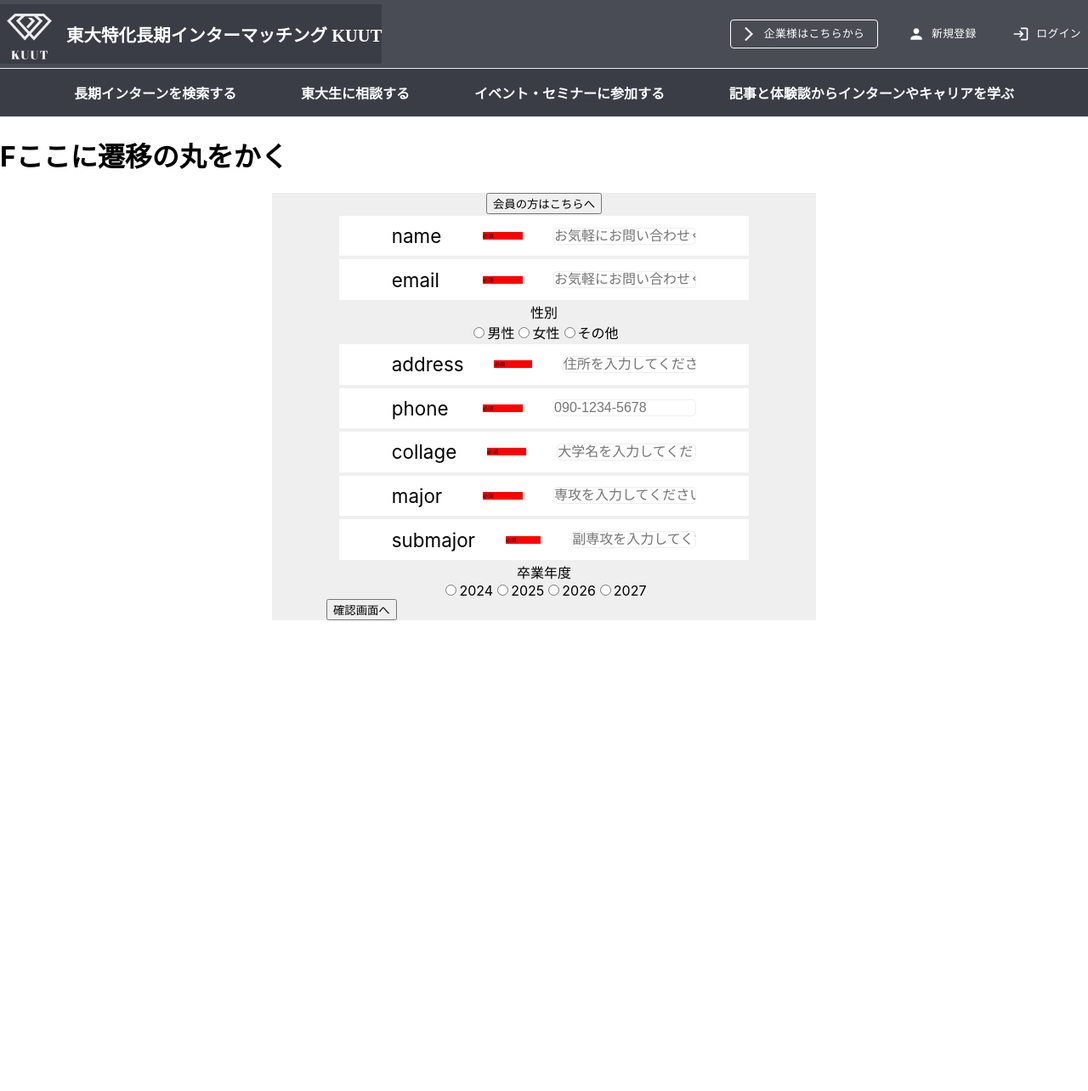
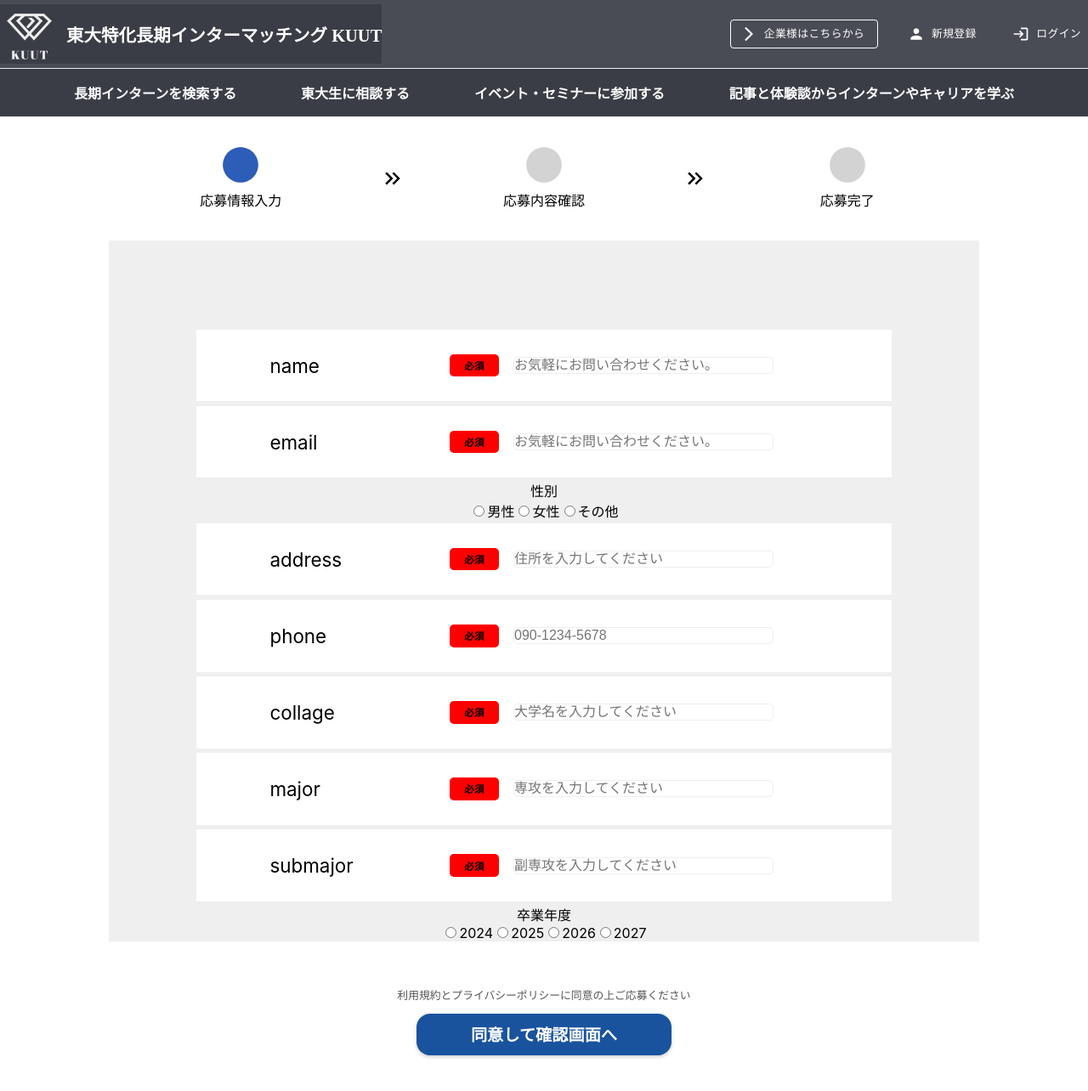
Before and after one commit to Maikooon/kuut-front, a React (Create React App) app: page /contact in a window 1280 px wide. Shown: the top 1284 px of the page at 85% size. Before the commit the page ends 800 px from the top, so only its background shows below. Built offline with nearby package versions, Linux system fonts and the light colour scheme.

Commit message:
add form
画面が遷移して、大きさの配置以外はできるようになった

```diff
--- /dev/null
+++ b/src/assets/styles/button/customCircleButton.css
@@ -0,0 +1,18 @@
+
+.styled-button {
+    width: 300px;
+    padding: 1% 1.2%;
+    border-radius: 100px; /* ボタンの丸み */
+    background: linear-gradient(#1976FF,#0048D5,#1976FF); /* グラデーション */
+    color: white;
+    font-size: 1.2em;
+    font-weight: bold;
+    border: none;
+    cursor: pointer;
+    box-shadow: 0px 2px 4px rgba(0, 0, 0, 0.2); /* ボタンの影 */
+  }
+
+  .styled-button:hover {
+    box-shadow: 0px 6px 12px rgba(0, 0, 0, 0.3); /* ホバー時の影 */
+    transform: translateY(-2px); /* ホバー時に少し浮かせる */
+  }
--- /dev/null
+++ b/src/assets/styles/button/customLectangleButton.css
@@ -0,0 +1,18 @@
+
+.styled-button {
+    width: 300px;
+    padding: 1% 1.2%;
+    border-radius: 16px; /* ボタンの丸み */
+    background: #19539E; /* グラデーション */
+    color: white;
+    font-size: 1.2em;
+    font-weight: bold;
+    border: none;
+    cursor: pointer;
+    box-shadow: 0px 2px 4px rgba(0, 0, 0, 0.2); /* ボタンの影 */
+  }
+
+  .styled-button:hover {
+    box-shadow: 0px 6px 12px rgba(0, 0, 0, 0.3); /* ホバー時の影 */
+    transform: translateY(-2px); /* ホバー時に少し浮かせる */
+  }
--- a/src/assets/styles/form/Form.css
+++ b/src/assets/styles/form/Form.css
@@ -1,25 +1,75 @@
-.form{
-    /* background-color: antiquewhite; */
-    width: 40vw;
+.formBox{
+    /* padding-left: 10%;
+    padding-right: 10%; */
+}
+
+.all{
+    /* width: 80%; */
+    width: 100%;
+    display: flex;
+    flex-direction: column;
+    /* align-items: center;
+    justify-content: center; */
+    /* padding-left: 10%;
+    padding-right: 10%; */
+}
+
+.webForm{
+
+    flex-direction: column;
     align-items: center;
     display: flex;
+    justify-content: center;
+    padding: 0;
+    /* padding-left: 10%;
+    padding-right: 10%; */
+    /* padding-top: 10%; */
+    padding-bottom: 10%;
+}
+
+.first{
+    width: 80vw;
+    display: flex;
+    align-items: center;
+    justify-content: center;
     flex-direction: column;
-    padding: 0;
-    margin:0 auto
+}
+
+.first p{
+    padding-top: 4%;
+    color: #555555;
+    font-size: 0.8em;
+}
+
+
+
+.form{
+    background-color: #EFEFEF;
+    width: 70%;
+    display: flex;
+    align-items: center;
+    flex-direction: column;
+    justify-content: center;
+    margin:0;
+    padding-left: 15%;
+    padding-right: 15%;
+    padding-top: 10%;
 }
 
 .form-detail{
-    width: 70%;
+    width: 90%;
     background-color: #FFFFFF;
     display: flex;
     align-items: center;
+    justify-content: space-between;
     /* justify-content: space-between; */
     padding: 2%;
     padding-left: 12%;
     padding-right: 12%;
-    /* border-bottom: 3px solid #EFEFEF; */
+    padding-top: 4%;
+    padding-bottom: 4%;
     margin: 0.4%;
-    gap:10%;
+    gap:4%;
 }
 
 .form-detail label{
@@ -28,14 +78,36 @@
     text-align: left;
 }
 
+.mustBox-form{
+    align-items: center;
+    display: flex;
+    /* justify-content: space-between; */
+    flex-direction: row;
+    width: 70%;
+    gap: 4%;
+
+}
+
 .mustBox{
-    width: 20%;
-    font-size: 0.4em;
-    /* text-align: left; */
+    width: fit-content;
+    height: 90%;
+    /* flex: content; */
+    justify-content: center;
+    align-items: center;
+    font-size: 0.6em;
+    text-align: center;
     background-color: red;
-    padding: 0;
+    padding-right: 4%;
+    padding-left: 4%;
+    padding-top: 1.2%;
+    padding-bottom: 1.2%;
     margin: 0%;
-    padding-right: -5%;
+    border-radius: 5px;
+}
+
+.form-detail .mustBox .must{
+    font-size: 1.2em;
+    font-weight: bold;
 }
 
 .form-detail input{
@@ -45,3 +117,159 @@
     border: 1px solid #EFEFEF;
     border-radius: 5px;
 }
+
+
+/* ここで横に並べるsテップの箱を用意sるう */
+.complete-form-step{
+    background-color: #FFFFFF;
+    display: flex;
+    align-items: top;
+    justify-content: center;
+    flex-direction: row;
+    gap: 4%;
+    padding: 2%;
+    padding-right: 4%;
+    padding-left: 4%;
+    margin: 0.4%;
+}
+
+.complete-form-step h3{
+    font-size: 1.4em;
+    color:#555555;
+    font-weight: normal;
+    text-align: center;
+    padding-top:2%;
+    margin: 0;
+}
+
+.complete-form-explain{
+    width: 90%;
+    display: flex;
+    flex-direction: column;
+    padding: 0%;
+    margin: 0%;
+}
+
+.complete-form-explain p{
+    height: fit-content;
+    background-color: #EFEFEF;
+    color:#555555 ;
+    font-size: 1.4em;
+    font-weight: bold;
+    text-align: left;
+    padding: 1%;
+    padding-left: 2%;
+    margin: 0;
+}
+
+.complete-form-explain-text p{
+    background-color:#FFFFFF;
+    color: #555555;
+    height: fit-content;
+    font-weight: normal;
+    font-size: 1.0em;
+    text-align: left;
+    padding: 1%;
+    padding-left: 2%;
+    margin: 0;
+}
+
+
+.complete-blank{
+    background-color: #19539E;
+    color: #FFFFFF;
+    display: flex;
+    align-items: left;
+    justify-content: center;
+    flex-direction: column;
+    margin-top: 5%;
+    padding-top: 1.6%;
+}
+
+
+.progress-bar{
+    display: flex;
+    align-items: center;
+    justify-content: center;
+    flex-direction: row;
+    gap: 4%;
+    padding: 2%;
+    padding-right: 4%;
+    padding-left: 4%;
+    margin: 0.4%;
+}
+
+.progress-box{
+    width: 20%;
+    display: flex;
+    align-items: center;
+    justify-content: center;
+    flex-direction: column;
+    gap: 0%;
+}
+.progress-box p{
+    margin: 0;
+    padding: 2%;
+}
+
+.arrow-box{
+    display: flex;
+    align-items: center;
+    justify-content: center;
+    flex-direction: row;
+    margin: 0;
+    padding: 0;
+}
+
+.confirm{
+    background-color: #EFEFEF;
+    width: 100%;
+    display: flex;
+    flex-direction: column;
+    align-items: center;
+}
+
+.confirm-form-detail{
+    width: 80%;
+    height: fit-content;
+    background-color: #FFFFFF;
+    display: flex;
+    align-items: center;
+    justify-content: left;
+    flex-direction: row;
+    /* justify-content: space-between; */
+    padding-left: 10%;
+    padding-right: 10%;
+    padding-left: 4%;
+    padding-right: 4%;
+    margin: 0.4%;
+    gap:12%;
+}
+
+.confirm-form-detail .text-box{
+    width:20%;
+    font-size: 1.0em;
+    text-align: left;
+    padding: 0;
+    margin: 0;
+}
+
+/* 完了ページ */
+.complete-message{
+    display: flex;
+    align-items: center;
+    justify-content: center;
+    flex-direction: column;
+    padding: 0;
+    margin: 0;
+}
+
+.complete-message h2{
+    margin: 0;
+    padding: 0;
+}
+
+.conplete-message h3{
+    margin: 0;
+    padding: 0;
+}
--- a/src/components/mui/CustomButton.jsx
+++ /dev/null
@@ -1,14 +0,0 @@
-// ここでよく使用するボタンを定義する
-
-import React from "react";
-import './../../assets/styles/eventCard.css';
-import frontImage from './../../assets/images/front-image.png';
-import FlagIcon from '@mui/icons-material/Flag';
-
-const CustomButton = ({ text, onClick }) => {
-    return (
-        <button onClick={onClick}>{text}</button>
-    );
-}
-
-export default CustomButton;
--- /dev/null
+++ b/src/components/mui/CustomCircleButton.jsx
@@ -0,0 +1,15 @@
+// ここでよく使用するボタンを定義する
+
+import React from "react";
+import "./../../assets/styles/button/customCircleButton.css";
+
+const CustomCircleButton = ({ text, onClick }) => {
+    return (
+      <button className="styled-button" onClick={onClick}>
+        {text}
+      </button>
+    );
+  };
+
+
+export default CustomCircleButton;
--- /dev/null
+++ b/src/components/mui/CustomLectangleButton.jsx
@@ -0,0 +1,15 @@
+// ここでよく使用するボタンを定義する
+
+import React from "react";
+import "./../../assets/styles/button/customLectangleButton.css";
+
+const CustomLectangleButton = ({ text, onClick }) => {
+    return (
+      <button className="styled-button" onClick={onClick}>
+        {text}
+      </button>
+    );
+  };
+
+
+export default CustomLectangleButton;
--- a/src/pages/ContactForm.js
+++ b/src/pages/ContactForm.js
@@ -6,24 +6,61 @@ import "swiper/css/pagination";
 import Header from '../components/layout/header';
 import "./../assets/styles/form/FormBox.css";
 import "./../assets/styles/form/Form.css"
-import CustomButton from "../components/mui/CustomButton";
+import CustomCircleButton from "../components/mui/CustomCircleButton";
+import CustomLectangleButton from "../components/mui/CustomLectangleButton";
+import CircleIcon from '@mui/icons-material/Circle';
+import KeyboardDoubleArrowRightIcon from '@mui/icons-material/KeyboardDoubleArrowRight';
 
-
-function idBeing() {
+const ArrowBox = () => {
   return (
-    <div>
-      <h1>お問い合わせフォーム</h1>
-      <Form />
+    <div class = "arrow-box">
+      <KeyboardDoubleArrowRightIcon sx={{ fontSize: 30, margin:0, padding:0}} />
     </div>
   )
+}
 
-}
+const ProgressBar = ({currentStatus}) => {
+  return (
+    <div class = "progress-bar">
+      <div class ="progress-box">
+        <CircleIcon
+          sx={{
+            fontSize: 50,
+            color: currentStatus >= 1 ? '#2C5DB7' : '#D3D3D3', // 色を動的に設定
+          }}
+        />
+        <p>応募情報入力</p>
+      </div>
+      <ArrowBox/>
+      <div class ="progress-box">
+        <CircleIcon
+          sx={{
+            fontSize: 50,
+            color: currentStatus >= 2 ? '#2C5DB7' : '#D3D3D3', // 色を動的に設定
+          }}
+        />
+        <p>応募内容確認</p>
+      </div>
+      <ArrowBox/>
+      <div class ="progress-box">
+        <CircleIcon
+          sx={{
+            fontSize: 50,
+            color: currentStatus >= 3 ? '#2C5DB7' : '#D3D3D3', // 色を動的に設定
+          }}
+        />
+        <p>応募完了</p>
+      </div>
+    </div>
+  );
+};
 
 //formの個別の処理
 function FormDetail({label, type, value, onChange, placeholder, required}) {
   return (
     <div class = 'form-detail'>
       <label htmlFor={label}>{label}</label>
+      <div class = "mustBox-form">
         <div class = "mustBox">
           {required && <span class = "must">必須</span>}
         </div>
@@ -35,60 +72,55 @@ function FormDetail({label, type, value, onChange, placeholder, required}) {
           placeholder={placeholder}
         />
       </div>
-  )
-}
-
-//確認画面のコンポーネント
-function Confirm ({name,email,sex,address,phone,collage,major,submajor,graduation}) {
-  const [isConfirmed, setIsConfirmed] = useState(false); // 確認画面表示用の状態
-  const [showForm, setShowForm] = useState(true); // フォーム表示用の状態
-  // 送信処理
-  const handleSubmit = async (e) => {
-    e.preventDefault(); // デフォルトのフォーム送信を防ぐ
-
-    const submitParams = new FormData();
-    submitParams.append("entry.364926296", name);
-    submitParams.append("entry.1330492735", email);
-    submitParams.append("entry.1296597994", sex);
-    submitParams.append("entry.1902996541", address);
-    submitParams.append("entry.1437423053", phone);
-    submitParams.append("entry.500636183", collage);
-    submitParams.append("entry.1872279197", major);
-    submitParams.append("entry.1842775767", submajor);
-    submitParams.append("entry.38483767", graduation);
-
-    // CORSエラー対策
-    const FORM_URL = "http://localhost:3010/contact";
-
-    try {
-        const response = await axios.post(FORM_URL, submitParams);
-        console.log("送信成功:", response.data);
-        setShowForm(false); // 送信完了画面の表示
-    } catch (error) {
-        console.error("フォーム送信エラー:", error);
-    }
-};
-  return (
-      <div className="confirm">
-          <h2>確認画面</h2>
-          <p><strong>名前:</strong> {name}</p>
-          <p><strong>メール:</strong> {email}</p>
-          <p><strong>性別:</strong> {sex}</p>
-          <p><strong>住所:</strong> {address}</p>
-          <p><strong>電話番号:</strong> {phone}</p>
-          <p><strong>大学名:</strong> {collage}</p>
-          <p><strong>専攻:</strong> {major}</p>
-          <p><strong>副専攻:</strong> {submajor}</p>
-          <p><strong>卒業年度:</strong> {graduation}</p>
-          {/* ここをSbubmitになるように書き換える */}
-          <button onClick={handleSubmit}>送信</button>
-          <button onClick={() => setIsConfirmed(false)}>戻る</button>
     </div>
   )
 }
 
+const CompleteStep = ({step,title,text}) => {
+  return (
+    <div class = "complete-form-step">
+      <h3>{step}</h3>
+      <div class = "complete-form-explain">
+        <p>{title}</p>
+        <div class = "complete-form-explain-text">
+          <p>{text}</p>
+        </div>
+      </div>
+    </div>
+  )
+}
 
+const Complete=()=>{
+  return (
+    <div class = "complete-blank">
+      　応募から採用までの流れ
+      <div class  = "complete-form">
+        <CompleteStep step= "step1" title="面接日調節"
+        text= "企業から連絡があります。
+          メッセージボックスをこまめにチェックしましょう。
+          企業から連絡が来た場合は、早めに返信しましょう。
+          1週間経っても企業から連絡がない場合は、こちらまでご連絡ください。
 
+          Mail：
+          TEL：03-4572-0605
+          (ゼロワンインターン担当まで)"/>
+        <CompleteStep step ="step2" title="面接" text= "面接日時の変更、キャンセル、遅刻の場合は企業に必ず事前に連絡しましょう。"/>
+        <CompleteStep step="step3" title ="インターンシップ開始！" text = "初勤務日が決まったら、マイページより採用されたボタンと初勤務予定日を入力してください。"/>
+      </div>
+    </div>
+  )
+}
+
+const ConfirmDetail= ({text,value}) => {
+  return (
+  <div class = "confirm-form-detail">
+    <div class = "text-box" >
+      <p>{text}</p>
+    </div>
+    <p>{value}</p>
+  </div>
+  )
+}
 
 // フォームコンポーネント
 const Form = () => {
@@ -103,8 +135,6 @@ const Form = () => {
     const [graduation, setGraduation] = useState("");
     const [showForm, setShowForm] = useState(true);
     const [isConfirmed, setIsConfirmed] = useState(false); // 確認画面表示用の状態
-
-
     // すべてのフィールドが入力されているかをチェック
     const isFormComplete = () => {
       return (
@@ -155,11 +185,18 @@ const Form = () => {
         }
     };
 
+    const currentStatus = showForm ? (!isConfirmed ? 1 : 2) : 3;
+
     return (
+      <div class= 'all'>
+        <ProgressBar currentStatus={currentStatus} />
+
+
         <div className="webForm">
             {showForm ? (
                 !isConfirmed ? (
                     <form onSubmit={(e) => e.preventDefault()}>
+                      <div class = "first">
                         <div className="form">
                             <FormDetail label="name" type="text" value={name} onChange={setName} placeholder="お気軽にお問い合わせください。" required />
                             <FormDetail label="email" type="email" value={email} onChange={setEmail} placeholder="お気軽にお問い合わせください。" required />
@@ -236,58 +273,57 @@ const Form = () => {
                                     name="graduation"
                                     value="2027"
                                     checked={graduation === "2027"}
-                                    onChange={(e) => setGraduation(e.target.value)}
+                                    onChange={(e) => setGraduation(e.target.value) }
                                 />
                                 <label htmlFor="graduation-2027">2027</label>
                             </div>
                         </div>
-
-                        <button type="button" onClick={handleConfirm}>確認画面へ</button>
+                        <p>利用規約とプライバシーポリシーに同意の上ご応募ください</p>
+                        <CustomCircleButton text="同意して確認画面へ" onClick={handleConfirm} style={{ width: '300px', height: '200px' }}/>
+                        {/* <Complete/> */}
+                        </div>
                     </form>
                 ) : (
                 <div className="confirm">
                   <h2>確認画面</h2>
-                  <p><strong>名前:</strong> {name}</p>
-                  <p><strong>メール:</strong> {email}</p>
-                  <p><strong>性別:</strong> {sex}</p>
-                  <p><strong>住所:</strong> {address}</p>
-                  <p><strong>電話番号:</strong> {phone}</p>
-                  <p><strong>大学名:</strong> {collage}</p>
-                  <p><strong>専攻:</strong> {major}</p>
-                  <p><strong>副専攻:</strong> {submajor}</p>
-                  <p><strong>卒業年度:</strong> {graduation}</p>
-                  {/* ここをSbubmitになるように書き換える */}
-                  <button onClick={handleSubmit}>送信</button>
-                  <button onClick={() => setIsConfirmed(false)}>戻る</button>
+                  <ConfirmDetail text = "名前" value={name}/>
+                  <ConfirmDetail text = "メール" value={email}/>
+                  <ConfirmDetail text="性別" value={sex}/>
+                  <ConfirmDetail text="住所" value={address}/>
+                  <ConfirmDetail text="電話番号" value={phone}/>
+                  <ConfirmDetail text="大学名" value={collage}/>
+                  <ConfirmDetail text="専攻" value={major}/>
+                  <ConfirmDetail text="副専攻" value={submajor}/>
+                  <ConfirmDetail text="卒業年度" value={graduation}/>
+
+                  <CustomCircleButton text="戻る" onClick={() => setIsConfirmed(false)} />
+                  <CustomCircleButton text="応募する" onClick={handleSubmit} />
               </div>
                 )
             ) : (
-                <p>送信が完了しました。ありがとうございます！</p>
+              <div class="complete-message">
+                <h2> <span style={{ color: "#FF5850" }}>ご応募ありがとうございました</span></h2>
+                <h2>決まりやすい人は <span style={{ color: "#FF5850" }}>5件以上</span>応募しています</h2>
+                <p>企業からのメッセージをお待ちください</p>
+                <CustomLectangleButton text="会員の方はこちらへ" onClick={() => {}} />
+                <Complete/>
+              </div>
             )}
+        </div>
       </div>
     );
 };
 
-
-
-
 const ContactForm = () => {
-  const confirmForm = () => {
-  }
     return (
       <html>
       <header>
         <Header />
       </header>
       <body>
-        <div>
-        <h1>Fここに遷移の丸をかく</h1>
-        <isBeing />
-
-        <div class = "FormBox">
-          <CustomButton text="会員の方はこちらへ" onClick={confirmForm} />
+        <div class = "formBox">
+          {/* <CustomCircleButton text="会員の方はこちらへ" onClick={confirmForm} /> */}
           <Form />
-        </div>
         </div>
       </body>
     </html>
```
Also changed, not shown: 1 other file (tests, documents, lock files or other folders). Lines whose indentation alone changed are shown as unchanged.
